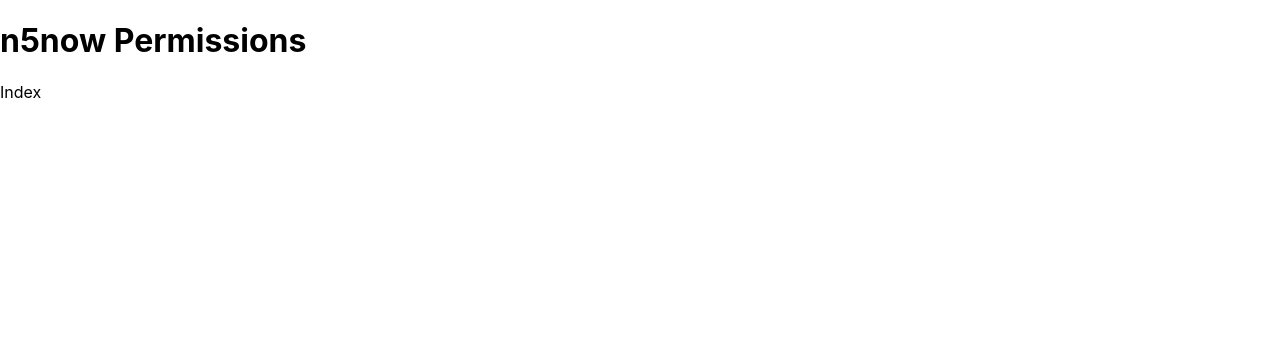
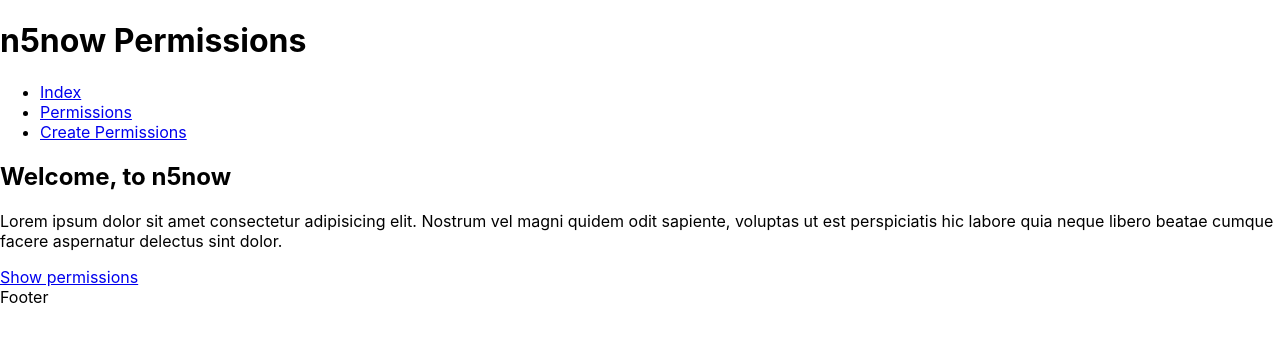
Before and after one commit to JasemDuncan/n5now, a React (Create React App) app in the folder front-end/: page / in a window 1280 px wide. Shown: the top 342 px of the page. Built offline with nearby package versions, Linux system fonts and the light colour scheme.

Commit message:
Get items, create helpers

```diff
--- a/front-end/package.json
+++ b/front-end/package.json
@@ -11,6 +11,8 @@
     "@testing-library/jest-dom": "^5.16.5",
     "@testing-library/react": "^13.4.0",
     "@testing-library/user-event": "^13.5.0",
+    "axios": "^1.2.1",
+    "cors": "^2.8.5",
     "react": "^18.2.0",
     "react-dom": "^18.2.0",
     "react-router-dom": "^6.6.1",
--- a/front-end/src/App.jsx
+++ b/front-end/src/App.jsx
@@ -4,7 +4,6 @@ import { PermissionRoutes } from "./routing/PermissionRoutes";
 function App() {
   return (
     <div className="App">
-      <h1>n5now Permissions</h1>
       <PermissionRoutes/>
     </div>
 
--- a/front-end/src/components/layout/Header.jsx
+++ b/front-end/src/components/layout/Header.jsx
@@ -2,6 +2,11 @@ import React from 'react'
 
 export const Header = () => {
   return (
-    <div>Header</div>
+    <div>
+      <div>
+        {/* {Logo} */}
+      </div>
+      <h1>n5now Permissions</h1>
+    </div>
   )
 }
--- a/front-end/src/components/layout/Nav.jsx
+++ b/front-end/src/components/layout/Nav.jsx
@@ -1,7 +1,15 @@
-import React from 'react'
+import React from 'react';
+import { NavLink } from 'react-router-dom';
 
 export const Nav = () => {
   return (
-    <div>Nav</div>
+    <nav className="nav">
+      <ul>
+        <li><NavLink to='/index'>Index</NavLink></li>
+        <li><NavLink to='/permissions'>Permissions</NavLink></li>
+        <li><NavLink to='/create-permissions'>Create Permissions</NavLink></li>
+
+      </ul>
+    </nav>
   )
 }
--- a/front-end/src/components/pages/Index.jsx
+++ b/front-end/src/components/pages/Index.jsx
@@ -1,7 +1,12 @@
 import React from 'react'
+import {Link} from 'react-router-dom'
 
 export const Index = () => {
   return (
-    <div>Index</div>
+    <div>
+      <h1>Welcome, to n5now</h1>
+      <p>Lorem ipsum dolor sit amet consectetur adipisicing elit. Nostrum vel magni quidem odit sapiente, voluptas ut est perspiciatis hic labore quia neque libero beatae cumque facere aspernatur delectus sint dolor.</p>
+      <Link to="/permissions" className="">Show permissions</Link>
+    </div>
   )
 }
--- a/front-end/src/components/pages/Permissions.jsx
+++ b/front-end/src/components/pages/Permissions.jsx
@@ -1,7 +1,55 @@
 import React from 'react'
+import { useState, useEffect } from 'react'
+import axios from 'axios'
+import { Global } from '../../helpers/Global';
 
 export const Permissions = () => {
+
+  const [permissions, setPermissions] = useState([]);
+  const [loading, setLoading] = useState(true);
+
+  useEffect(() => {
+    getPermissions();
+  }, []);
+
+  const getPermissions = async () => {
+    setTimeout(() => {
+      axios.get(Global.url + "GetPermissions"
+      ).then(
+        response => {
+          setPermissions(response.data);
+          setLoading(false);
+        }
+      )
+    }, 500)
+
+
+  };
+
   return (
-    <div>Permissions</div>
+    <>
+      {loading ? "LOADING" :
+        permissions.length >= 1 ?
+          (
+            permissions.map(permission => {
+              return (
+                <article key={permission.id}>
+                  <h3>{permission.id}</h3>
+                  <p>{permission.employeeForename + " " + permission.employeeSurname}</p>
+                  <p>{"Permission Type: " + permission.permissionType}</p>
+                  <p>{"Permission Date: " + permission.permissionDate}</p>
+                  <button>Editar</button>
+                  <button>Borrar</button>
+                </article>
+              );
+            })
+          )
+          :
+          (
+            <h1>No items</h1>
+          )
+      }
+
+    </>
   )
 }
--- /dev/null
+++ b/front-end/src/helpers/Global.jsx
@@ -0,0 +1,3 @@
+export const Global = {
+    url: "https://localhost:5001/api/Permission/"
+}
--- a/front-end/src/routing/PermissionRoutes.jsx
+++ b/front-end/src/routing/PermissionRoutes.jsx
@@ -1,21 +1,29 @@
 import React  from "react";
 import { Routes ,Route, BrowserRouter, Navigate } from "react-router-dom";
+import { Header } from "../components/layout/Header";
+import { Nav } from "../components/layout/Nav";
+import { Footer } from "../components/layout/Footer";
 import { Index } from "../components/pages/Index";
 import { Permissions } from "../components/pages/Permissions";
+import { Create } from "../components/pages/Create";
 
 export const PermissionRoutes = ()=>{
     return  (
         <BrowserRouter>
             {/*LAYOUT*/}
-
+            <Header/>
+            <Nav/>
             {/*Contenido central y rutas*/}
             <section id="content" className="content">
                 <Routes>
                 <Route path="/" element={<Index/>}/>
                 <Route path="/index" element={<Index/>}/>
                 <Route path="/permissions" element={<Permissions/>}/>
+                <Route path="/create-permissions" element={<Create/>}/>
                 </Routes>
             </section>
+
+            <Footer/>
         </BrowserRouter>
     );
 };
```
Also changed, not shown: 1 other file (tests, documents, lock files or other folders).
